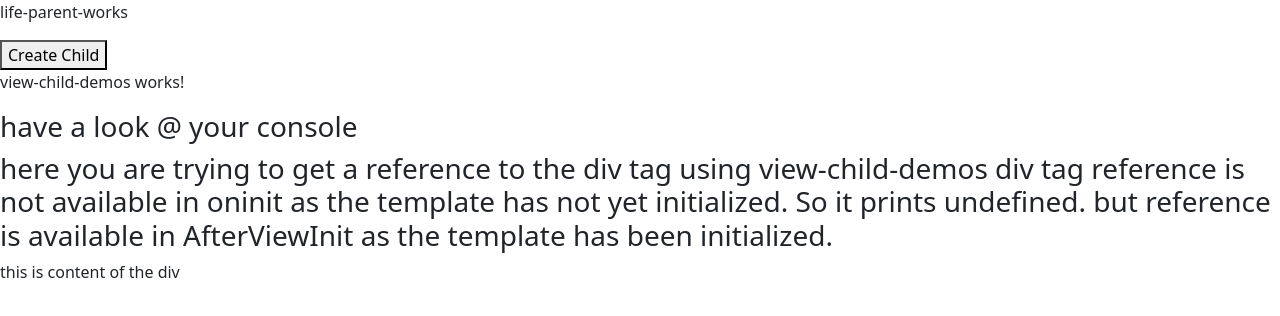
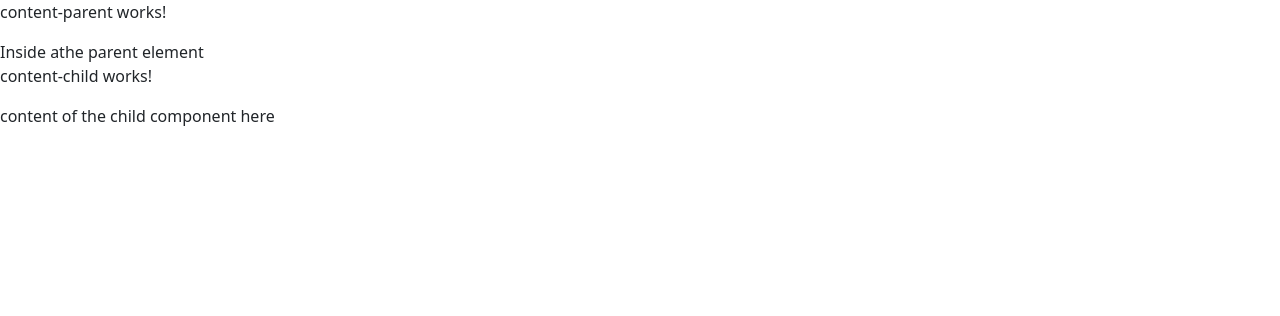
Before and after one commit to SE-rahulmandal18/Angular, an Angular app in the folder Angular/my-app/: page / in a window 1280 px wide. Shown: the top 316 px of the page. Built offline with nearby package versions, Linux system fonts and the light colour scheme.

Commit message:
AfterContentInit & ContentChild concept

```diff
--- a/Angular/my-app/src/app/app.component.html
+++ b/Angular/my-app/src/app/app.component.html
@@ -71,6 +71,17 @@
 
 
 <!--  life-cycle-hooks -->
-<life-cycle-parent></life-cycle-parent>
+<!-- <life-cycle-parent></life-cycle-parent> -->
 
-<view-child-demos></view-child-demos>
+<!-- <view-child-demos></view-child-demos> -->
+
+
+<app-content-parent>
+    <section>
+        Inside athe parent element
+    </section>
+
+    <app-content-child>
+      content of the child component here
+    </app-content-child>
+</app-content-parent>
--- a/Angular/my-app/src/app/app.module.ts
+++ b/Angular/my-app/src/app/app.module.ts
@@ -27,6 +27,8 @@ import { MyFilterPipe } from './my-filter.pipe';
 import { LifeCycleParentComponent } from './life-cycle-parent/life-cycle-parent.component';
 import { LifeCycleChildComponent } from './life-cycle-child/life-cycle-child.component';
 import { ViewChildDemosComponent } from './view-child-demos/view-child-demos.component';
+import { ContentChildComponent } from './content-child/content-child.component';
+import { ContentParentComponent } from './content-parent/content-parent.component';
 
 
 
@@ -54,7 +56,9 @@ import { ViewChildDemosComponent } from './view-child-demos/view-child-demos.com
     MyFilterPipe,
     LifeCycleParentComponent,
     LifeCycleChildComponent,
-    ViewChildDemosComponent
+    ViewChildDemosComponent,
+    ContentChildComponent,
+    ContentParentComponent
     // SampleDirective
   ],
   imports: [
--- /dev/null
+++ b/Angular/my-app/src/app/content-child/content-child.component.html
@@ -0,0 +1,3 @@
+<p>content-child works!</p>
+
+<ng-content></ng-content>
--- /dev/null
+++ b/Angular/my-app/src/app/content-parent/content-parent.component.html
@@ -0,0 +1,2 @@
+<p>content-parent works!</p>
+<ng-content></ng-content>
--- /dev/null
+++ b/Angular/my-app/src/app/content-parent/content-parent.component.ts
@@ -0,0 +1,30 @@
+import { Component, OnInit, ContentChild, AfterContentInit } from '@angular/core';
+import { ContentChildComponent } from '../content-child/content-child.component';
+
+@Component({
+  selector: 'app-content-parent',
+  templateUrl: './content-parent.component.html',
+  styleUrl: './content-parent.component.css'
+})
+export class ContentParentComponent implements OnInit, AfterContentInit{
+
+  @ContentChild(ContentChildComponent, {static : false}) cp?:
+  ContentChildComponent;
+
+  constructor() {}
+
+  ngOnInit() {
+      console.group()
+      console.log('constructor-- content projector comp')
+      console.log(this.cp);  // will be undefined
+      console.groupEnd();
+  }
+
+  ngAfterContentInit() {
+    console.group()
+    console.log('AfterContentInit-- content projector comp')
+    console.log(this.cp);  // should print content child instance
+    console.groupEnd();
+
+  }
+}
```
Also changed, not shown: Angular/my-app/src/app/content-child/content-child.component.ts (added, +10 -0 lines), Angular/my-app/src/app/content-child/content-child.component.css (added), Angular/my-app/src/app/content-parent/content-parent.component.css (added), 2 other files (tests, documents, lock files or other folders).
